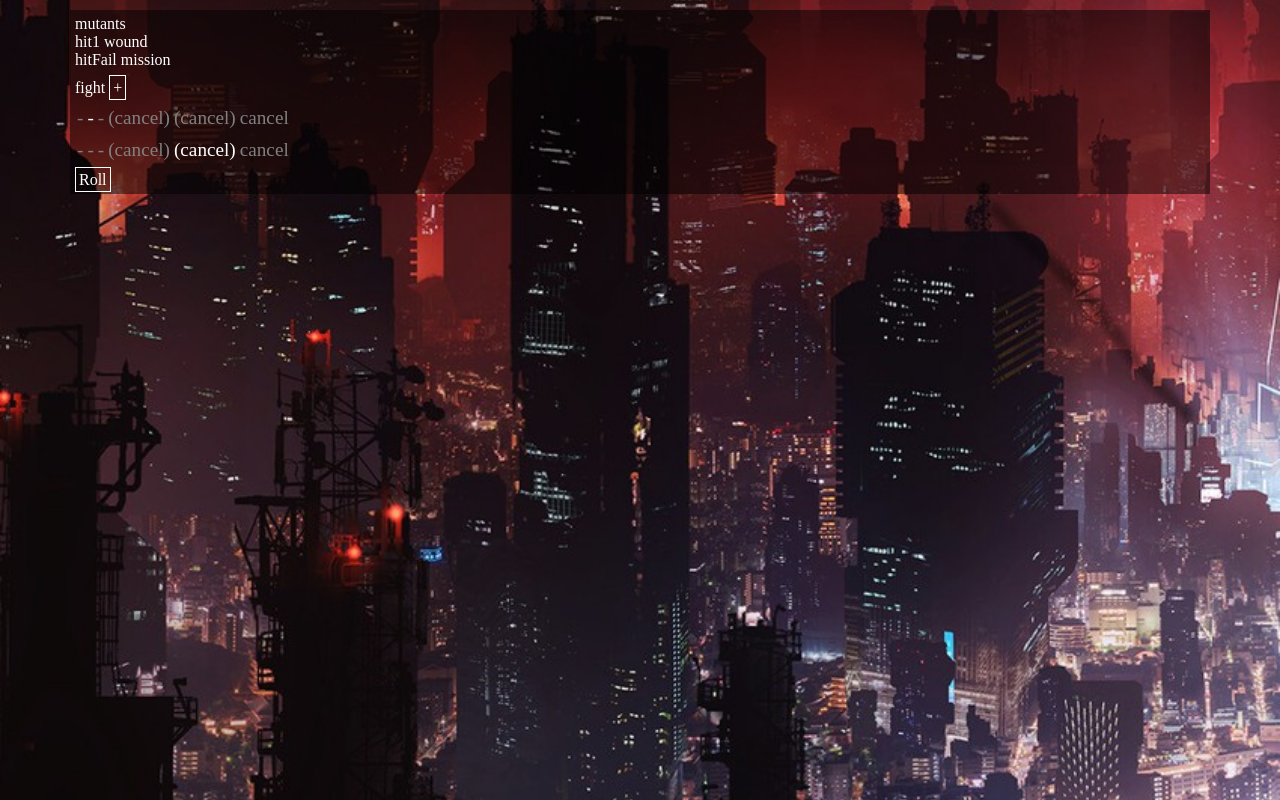
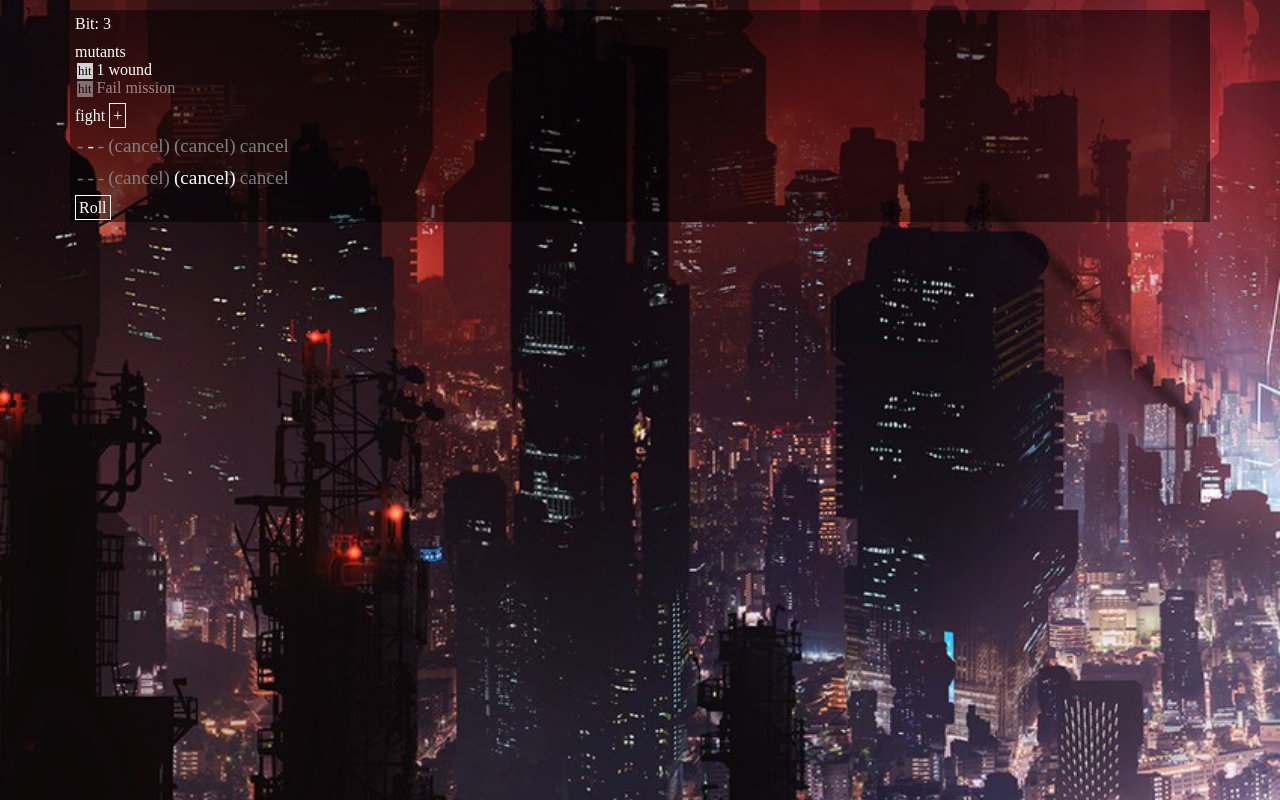
Before and after one commit to dantar/hope, an Angular app in the folder hope-gui/: page / in a window 1280 px wide. Built offline with nearby package versions, Linux system fonts and the light colour scheme.

Commit message:
Challenge actions

```diff
--- a/hope-gui/src/app/components/cup-of-dice/cup-of-dice.component.html
+++ b/hope-gui/src/app/components/cup-of-dice/cup-of-dice.component.html
@@ -1,9 +1,10 @@
 <div class="fullpage">
+    <div class="text">Bit: {{bits}}</div>
     <div *ngIf="challenge" class="text">
         <div>{{challenge.name}}</div>
-        <div *ngFor="let action of challenge.actions">
-            <span>{{action.required}}</span>
-            <span>{{action.description}}</span>
+        <div *ngFor="let action of challenge.actions; let index = index" [ngClass]="{challenge: true, current: index===actionId}">
+            <span class="cost">{{action.required}}</span>
+            <span class="description" (click)="index!=actionId || acceptAction(action)">{{action.description}}</span>
         </div>
     </div>
     <div class="text" *ngFor="let def of dice.data.dice">
--- a/hope-gui/src/app/components/cup-of-dice/cup-of-dice.component.scss
+++ b/hope-gui/src/app/components/cup-of-dice/cup-of-dice.component.scss
@@ -12,3 +12,20 @@
 .cupdie .rolled-true {
     color: white;
 }
+
+.challenge {
+    opacity: 0.5;
+    .cost {
+        background-color: lightgray;
+        color: black;
+        padding: 1px;
+        font-size: 0.8em;
+        margin: 2px;
+    }
+    .description {
+        margin: 2px;
+    }
+}
+.challenge.current {
+    opacity: 1;
+}
--- a/hope-gui/src/app/components/cup-of-dice/cup-of-dice.component.ts
+++ b/hope-gui/src/app/components/cup-of-dice/cup-of-dice.component.ts
@@ -1,5 +1,5 @@
 import { Component, OnInit } from '@angular/core';
-import { ChallengeCommonsService, ChallengeItem } from 'src/app/services/challenge-commons.service';
+import { ChallengeAction, ChallengeCommonsService, ChallengeItem } from 'src/app/services/challenge-commons.service';
 import { DiceCommonsService, DieDef, RolledDie } from 'src/app/services/dice-commons.service';
 
 @Component({
@@ -16,9 +16,13 @@ export class CupOfDiceComponent implements OnInit {
 
   cup: RolledDie[];
   challenge: ChallengeItem;
+  bits: number;
+  actionId: number;
 
   ngOnInit(): void {
     this.cup = [];
+    this.actionId = 0;
+    this.bits = 3;
     this.challenge = this.chalreg.items['mutants'];
     let cancel: DieDef = {
       name: 'cancel',
@@ -37,4 +41,9 @@ export class CupOfDiceComponent implements OnInit {
     this.cup.forEach(die => RolledDie.roll(die));
   }
 
+  acceptAction(action: ChallengeAction) {
+    console.log(action);
+    this.actionId = this.actionId +1;
+  }
+
 }
```
